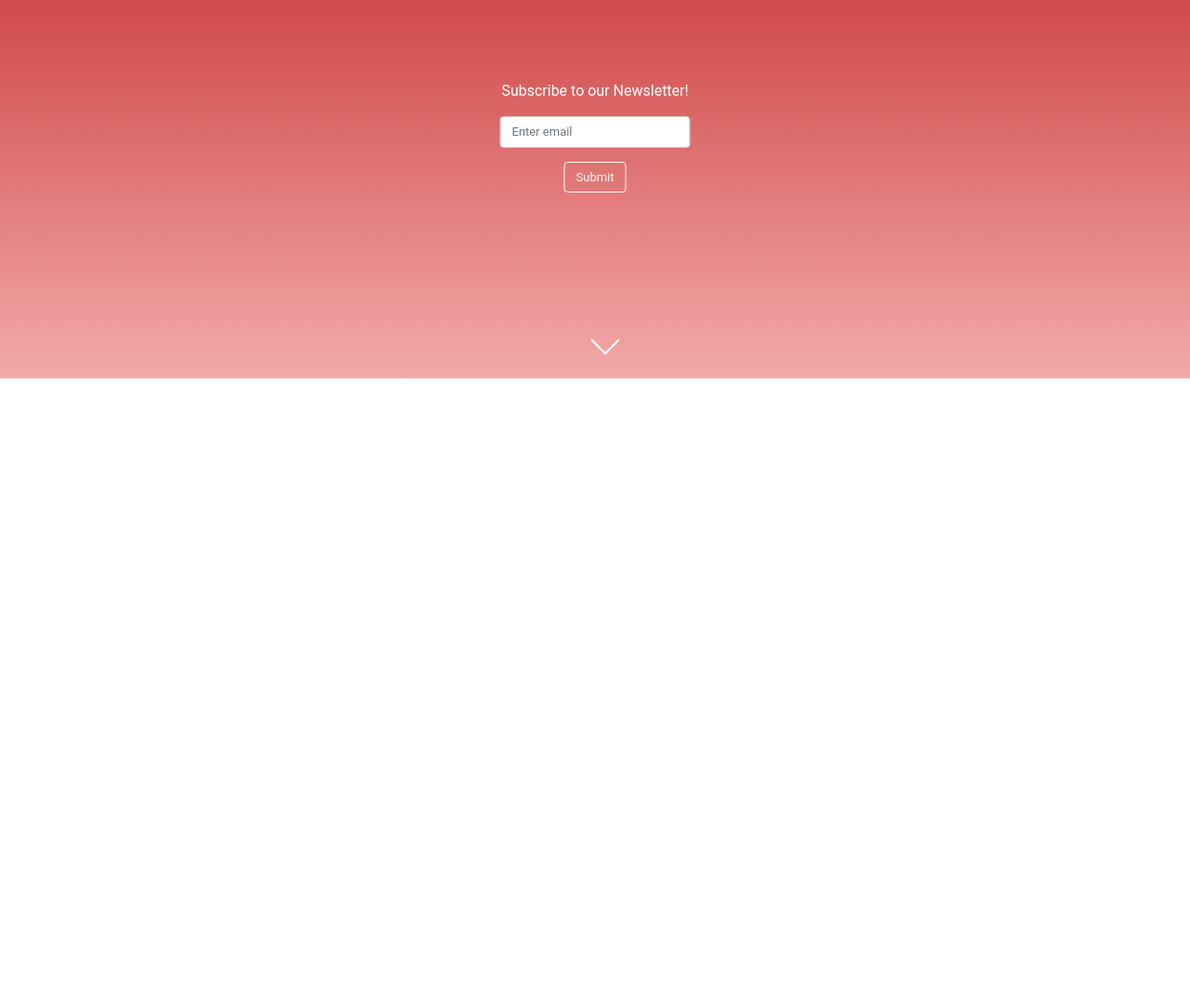
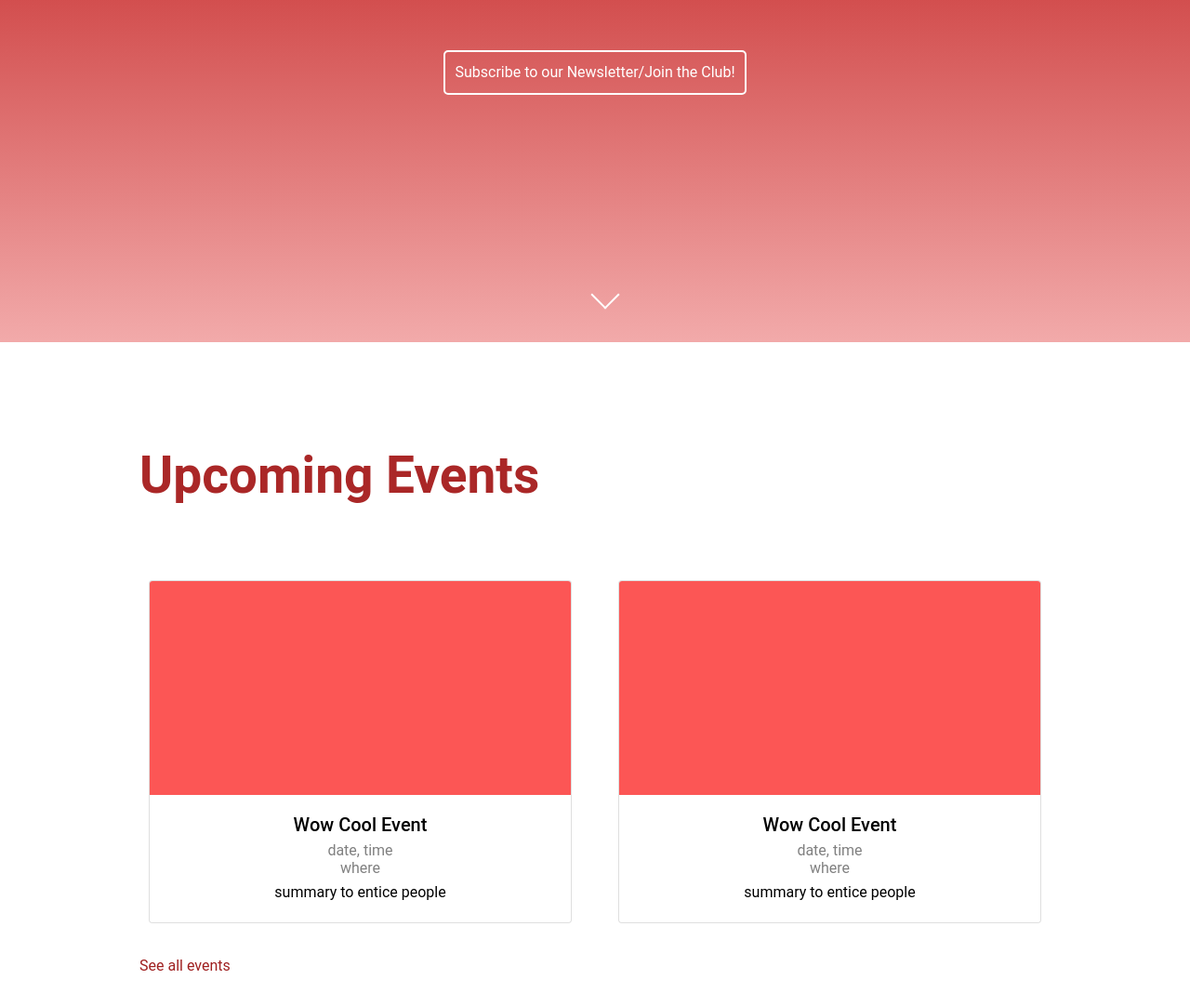
Before and after one commit to xucatherine/diversity-in-math-website, a plain HTML site: page index.html in a window 1280 px wide. Shown: the part 440-1522 px from the top of the page at 93% size. Before the commit the page ends 847 px from the top, so only its background shows below. Drawn offline with nearby package versions, Linux system fonts and the light colour scheme.

Commit message:
added 'upcoming events' section. exchanged newsletter sign-up field with a button that will link to a google form.

```diff
--- a/css/home.css
+++ b/css/home.css
@@ -1,7 +1,7 @@
 #welcome-screen {
     margin-top: 60px;
-    padding-top: 260px;
-    padding-bottom: 170px;
+    padding-top: 280px;
+    padding-bottom: 250px;
     border-left: 0px;
     text-align: center;
     font-weight: bolder;
@@ -9,28 +9,46 @@
     color: white;
     position: relative;
 }
-.form-inline {
-    margin-left: 50vw;
-    margin-top: 110px;
-    margin-bottom: 30px;
-    transform: translate(-50%, 0);
-    width: 223px;
+#join-button {
+    border: solid white 2px;
     font-size: medium;
-    font-weight: lighter;
+    color: white;
+    background-color: rgba(0,0,0,0);
+    padding: 10px;
+    left: 50vw;
+    margin-top: 50px;
+    border-radius: 5px;
+    transition-duration: 0.4s;
 }
-#inputEmail {
-    margin-top: 15px;
-    font-size: small;
+#join-button:hover {
+    background-color: white;
+    color: rgba(170, 39, 39);
 }
-.btn {
-    margin-top: 15px;
-    font-size: small;
-}
-.btn:active, .btn.active, .btn:hover{
-    color: rgb(170, 39, 39) !important;
+#join-button:focus {
+    outline-color: rgba(170, 39, 39, 0.5);;
 }
 .arrow {
     position: absolute;
-    bottom: 30px;
+    bottom: 40px;
     border-color: white;
 }
+#upcoming-events {
+    padding-left: 150px;
+    padding-right: 150px;
+    padding-top: 110px;
+    padding-bottom: 100px;
+    background-color: rgb(255, 255, 255);
+}
+.card-img-top {
+    height: 230px;
+}
+.card {
+    margin: 10px;
+    transition-duration: 0.4s;
+    text-decoration: none;
+    color: black;
+}
+.card:hover {
+    box-shadow: 0 15px 10px 0 rgba(0, 0, 0, 0.24);
+    color: black;
+}
--- a/css/main.css
+++ b/css/main.css
@@ -5,7 +5,20 @@ h1 {
     font-size: 80px;
 }
 h2 {
-
+    font-size: 55px;
+    margin-bottom: 70px;
+    color: rgb(170, 39, 39);
+    font-weight: bold;
+}
+h6 {
+    color: grey;
+    font-weight: normal;
+}
+a {
+    color: rgb(159, 31, 31);
+}
+a:hover {
+    color: rgb(215, 82, 82);
 }
 .logo {
     width: 60px;
@@ -34,6 +47,17 @@ h2 {
 .navbar-toggler-icon { /*the hamburger (heading)*/
     width: 30px;
 }
+.red-btn {
+    background-color: rgb(201, 55, 55);
+    color: white;
+}
+.red-btn:hover {
+    color: white;
+    background-color: rgb(215, 82, 82);
+}
+.btn:active, .btn:hover{
+    outline: none !important;
+}
 .arrow {
     border: solid black;
     border-width: 0 2px 2px 0;
--- a/index.html
+++ b/index.html
@@ -46,17 +46,41 @@
         <div id="welcome-screen">
             <h1>Diversity in Math</h1>
 
-            <!--newletter sign-up-->
-            <form class="form-inline" id="newletter-form">
-                <div>
-                    <label for="inputEmail">Subscribe to our Newsletter!</label>
-                    <input type="email" id="inputEmail" class="form-control" placeholder="Enter email" name="email">
-                    <button type="submit" class="btn btn-outline-light">Submit</button>
-                </div>
-            </form>
+            <!--newsletter sign-up-->
+            <button href=# id="join-button">Subscribe to our Newsletter/Join the Club!</button>
 
             <!--arrow-->
-            <p><i class="arrow down"></i></p>
+            <p><i class="arrow down" href></i></p>
+        </div>
+
+        <!--Upcoming Events-->
+        <div id="upcoming-events">
+            <h2>Upcoming Events</h2>
+
+            <!--Event Cards-->
+            <div class="row">
+                <div class="col-sm">
+                    <a class="card text-center card-link" href="events.html">
+                        <img class="card-img-top" src="images/placeholder.png" alt="PLACEHOLDER">
+                        <div class="card-body">
+                            <h5 class="card-title">Wow Cool Event</h5>
+                            <h6 class="card-subtitle" style="margin-bottom: 5px;">date, time <br> where</h6>
+                            <p class="card-text">summary to entice people</p>
+                        </div>
+                    </a>
+                </div>
+                <div class="col-sm">
+                    <a class="card text-center card-link" href="events.html">
+                        <img class="card-img-top" src="images/placeholder.png" alt="PLACEHOLDER">
+                        <div class="card-body">
+                            <h5 class="card-title">Wow Cool Event</h5>
+                            <h6 class="card-subtitle" style="margin-bottom: 5px;">date, time<br>where</h6>
+                            <p class="card-text">summary to entice people</p>
+                        </div>
+                    </a>
+                </div>
+            </div>
+            <a href="events.html"><br>See all events</a>
         </div>
 
         <!--to link external js (leave at very end of body for faster web display time):
```
Also changed, not shown: contact.html (+3 -3 lines), images/placeholder.png (added).
